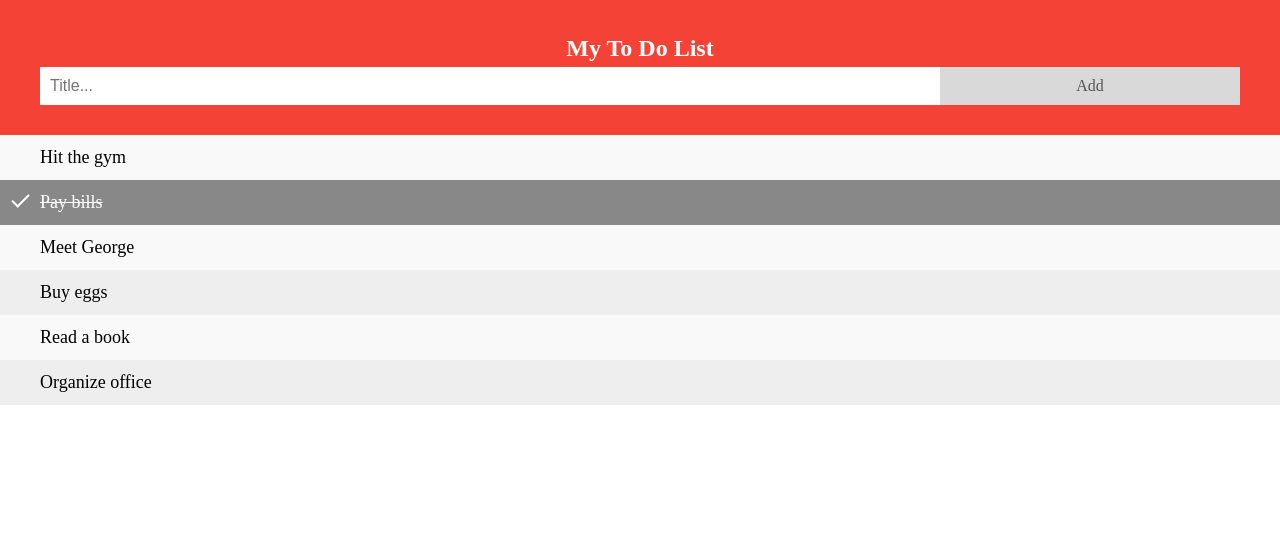
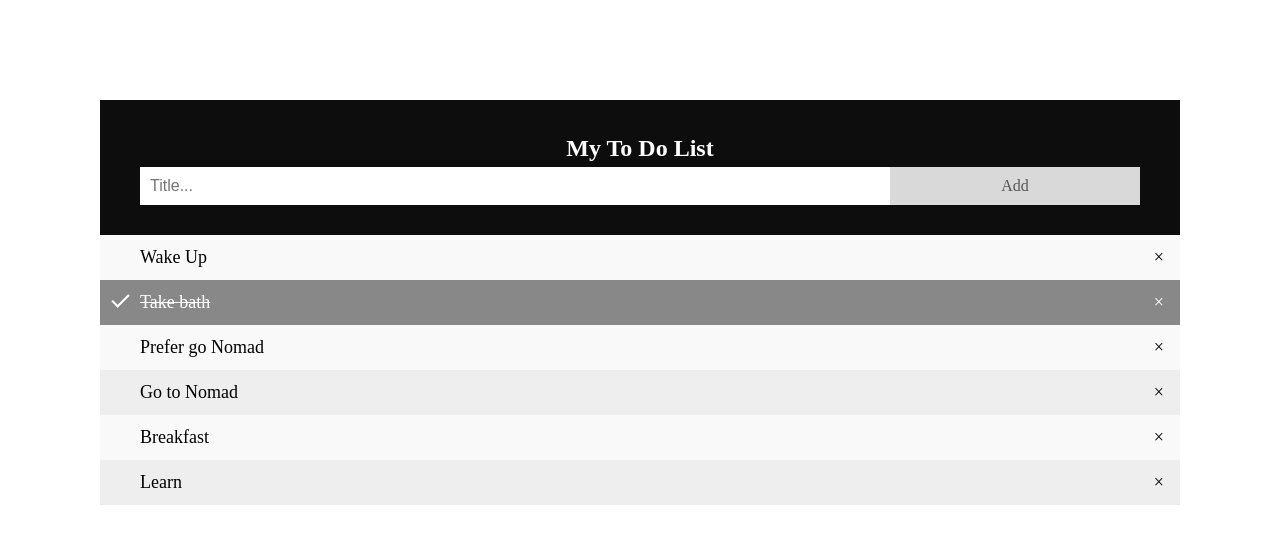
Before and after one commit to ApriadiM/learnjstodo, a plain HTML site: page index.html in a window 1280 px wide. Both pictures are taken after a click on the element "Add". Drawn offline with Linux system fonts and the light colour scheme.

Commit message:
index.js todo

```diff
--- a/index.css
+++ b/index.css
@@ -1,5 +1,5 @@
 body {
-  margin: 0;
+  margin: 100px;
   min-width: 250px;
 }
 
@@ -77,7 +77,7 @@ ul li.checked::before {
 
 /* Style the header */
 .header {
-  background-color: #f44336;
+  background-color: #0e0d0d;
   padding: 30px 40px;
   color: white;
   text-align: center;
--- a/index.html
+++ b/index.html
@@ -15,12 +15,13 @@
     </div>
 
     <ul id="myUL">
-      <li>Hit the gym</li>
-      <li class="checked">Pay bills</li>
-      <li>Meet George</li>
-      <li>Buy eggs</li>
-      <li>Read a book</li>
-      <li>Organize office</li>
+      <li>Wake Up</li>
+      <li class="checked">Take bath</li>
+      <li>Prefer go Nomad</li>
+      <li>Go to Nomad</li>
+      <li>Breakfast</li>
+      <li>Learn</li>
     </ul>
+    <script src="index.js"></script>
   </body>
 </html>
--- /dev/null
+++ b/index.js
@@ -0,0 +1,58 @@
+var myNodelist = document.getElementsByTagName("LI");
+var i;
+for (i = 0; i < myNodelist.length; i++) {
+  var span = document.createElement("SPAN");
+  var txt = document.createTextNode("\u00D7");
+  span.className = "close";
+  span.appendChild(txt);
+  myNodelist[i].appendChild(span);
+}
+
+// Click on a close button to hide the current list item
+var close = document.getElementsByClassName("close");
+var i;
+for (i = 0; i < close.length; i++) {
+  close[i].onclick = function() {
+    var div = this.parentElement;
+    div.style.display = "none";
+  };
+}
+
+// Add a "checked" symbol when clicking on a list item
+var list = document.querySelector("ul");
+list.addEventListener(
+  "click",
+  function(ev) {
+    if (ev.target.tagName === "LI") {
+      ev.target.classList.toggle("checked");
+    }
+  },
+  false
+);
+
+// Create a new list item when clicking on the "Add" button
+function newElement() {
+  var li = document.createElement("li");
+  var inputValue = document.getElementById("myInput").value;
+  var t = document.createTextNode(inputValue);
+  li.appendChild(t);
+  if (inputValue === "") {
+    alert("You must write something!");
+  } else {
+    document.getElementById("myUL").appendChild(li);
+  }
+  document.getElementById("myInput").value = "";
+
+  var span = document.createElement("SPAN");
+  var txt = document.createTextNode("\u00D7");
+  span.className = "close";
+  span.appendChild(txt);
+  li.appendChild(span);
+
+  for (i = 0; i < close.length; i++) {
+    close[i].onclick = function() {
+      var div = this.parentElement;
+      div.style.display = "none";
+    };
+  }
+}
```
